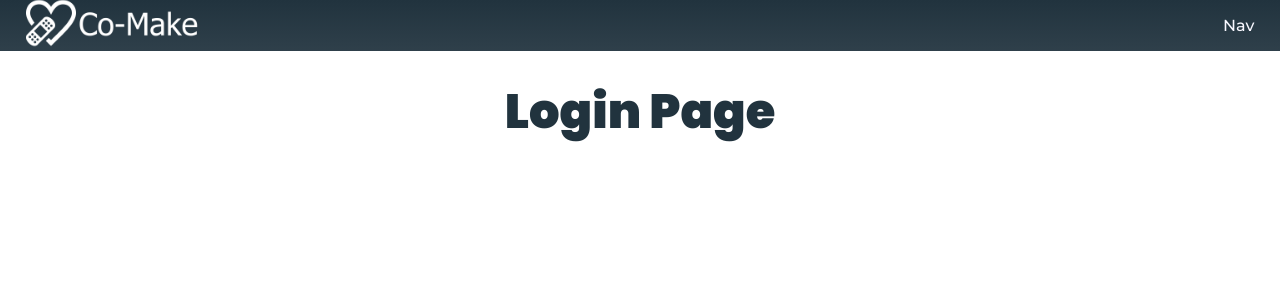
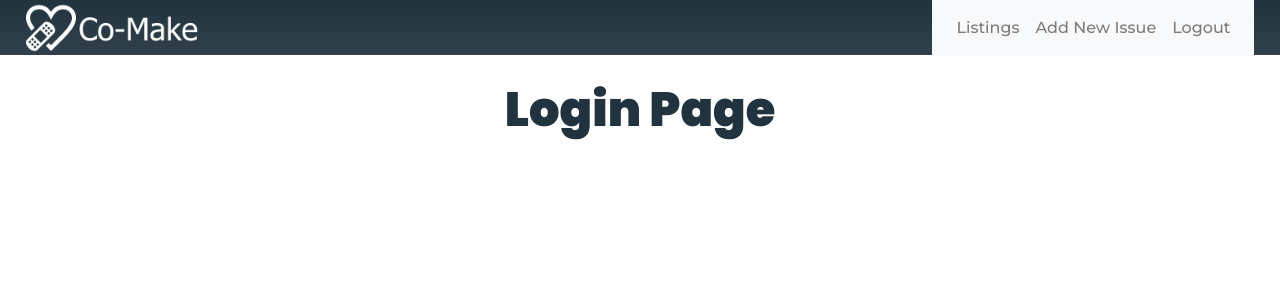
Before and after one commit to co-make-2-bh/frontend, a React (Create React App) app in the folder co-make/: page / in a window 1280 px wide. Shown: the top 300 px of the page. Built offline with nearby package versions, Linux system fonts and the light colour scheme.

Commit message:
Added nav bar

```diff
--- a/co-make/package.json
+++ b/co-make/package.json
@@ -7,10 +7,12 @@
     "@testing-library/react": "^9.5.0",
     "@testing-library/user-event": "^7.2.1",
     "axios": "^0.20.0",
+    "bootstrap": "^4.5.2",
     "react": "^16.13.1",
     "react-dom": "^16.13.1",
     "react-router-dom": "^5.2.0",
     "react-scripts": "3.4.3",
+    "reactstrap": "^8.6.0",
     "styled-components": "^5.2.0"
   },
   "scripts": {
--- a/co-make/src/Components/Header.js
+++ b/co-make/src/Components/Header.js
@@ -2,6 +2,7 @@ import React from "react";
 import { NavLink } from "react-router-dom";
 import styled from "styled-components";
 import careIcon from "../assets/care-icon.png";
+import NavbarMenu from "./NavbarMenu";
 ////////////////////////////
 //      HEADER STYLE      //
 ////////////////////////////
@@ -12,7 +13,7 @@ const HeaderStyle = styled.div`
   align-items: center;
   justify-content: space-between;
   padding: 1% 2%;
-  height: 25px;
+  height: 55px;
   background-image: linear-gradient(#21333e, ghostwhite);
   background-repeat: no-repeat;
   background-attachment: fixed;
@@ -33,8 +34,7 @@ function Header() {
       <NavLink to="/listings">
         <ImageStyle src={careIcon} alt="" />
       </NavLink>
-
-      <nav>Nav</nav>
+      <NavbarMenu />
     </HeaderStyle>
   );
 }
--- /dev/null
+++ b/co-make/src/Components/NavbarMenu.js
@@ -0,0 +1,44 @@
+import React, { useState } from "react";
+import {
+  Collapse,
+  Navbar,
+  NavbarToggler,
+  NavbarBrand,
+  Nav,
+  NavItem,
+  NavLink,
+  UncontrolledDropdown,
+  DropdownToggle,
+  DropdownMenu,
+  DropdownItem,
+  NavbarText,
+} from "reactstrap";
+
+const NavbarMenu = (props) => {
+  const [isOpen, setIsOpen] = useState(false);
+
+  const toggle = () => setIsOpen(!isOpen);
+
+  return (
+    <div>
+      <Navbar color="light" light expand="md">
+        <NavbarToggler onClick={toggle} />
+        <Collapse isOpen={isOpen} navbar>
+          <Nav className="mr-auto" navbar>
+            <NavItem>
+              <NavLink to="/listings">Listings</NavLink>
+            </NavItem>
+            <NavItem>
+              <NavLink to="/createIssue">Add New Issue</NavLink>
+            </NavItem>
+            <NavItem>
+              <NavLink to="">Logout</NavLink>
+            </NavItem>
+          </Nav>
+        </Collapse>
+      </Navbar>
+    </div>
+  );
+};
+
+export default NavbarMenu;
--- a/co-make/src/index.js
+++ b/co-make/src/index.js
@@ -1,5 +1,6 @@
 import React from "react";
 import ReactDOM from "react-dom";
+import "bootstrap/dist/css/bootstrap.min.css";
 import GlobalStyle from "./styles/GlobalStyle";
 import App from "./App";
 
```
Also changed, not shown: 1 other file (tests, documents, lock files or other folders).
